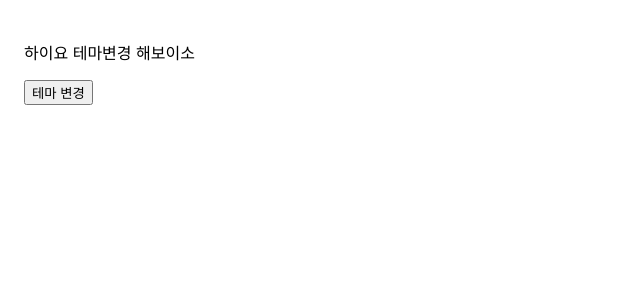
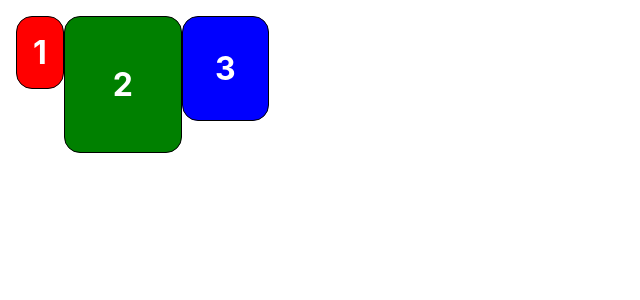
Before and after one commit to drather/react-study, a React (Create React App) app: page / in a window 1280 px wide. Shown: the top 300 px of the page, without its empty margins (0-640 px from the left). Built offline with nearby package versions, Linux system fonts and the light colour scheme.

Commit message:
ch15: styled componenet

```diff
--- a/package.json
+++ b/package.json
@@ -9,6 +9,7 @@
     "react": "^18.2.0",
     "react-dom": "^18.2.0",
     "react-scripts": "5.0.1",
+    "styled-components": "^6.1.8",
     "web-vitals": "^2.1.4"
   },
   "scripts": {
--- /dev/null
+++ b/src/ch15/Block.jsx
@@ -0,0 +1,59 @@
+import styled from "styled-components";
+
+const Wrapper = styled.div`
+    padding: 1rem;
+    display: flex;
+    flex-direction: row;
+    align-items: flex-start;
+    justify-context: flext-start;
+    background-color: lightgery;
+`;
+
+const Block = styled.div`
+    padding: ${(props) => props.padding};
+    border: 1px solid black;
+    border-radius: 1rem;
+    background-color: ${(props) => props.backgroundColor};
+    color: white;
+    font-size: 2rem;
+    font-weight: bold;
+    text-align: center;
+`;
+
+const blockItems = [
+    {
+        label: "1",
+        padding: "1rem",
+        backgroundColor: "red"
+    },
+    {
+        label: "2",
+        padding: "3rem",
+        backgroundColor: "green"
+    },
+    {
+        label: "3",
+        padding: "2rem",
+        backgroundColor: "blue"
+    }
+];
+
+
+function Blocks(props) {
+    return (
+        <Wrapper>
+            {blockItems.map((blockItem) => {
+                return (
+                    <Block
+                        padding={blockItem.padding}
+                        backgroundColor={blockItem.backgroundColor}
+                        >
+                            {blockItem.label}
+                        </Block>
+                );
+            })}
+        </Wrapper>
+    );
+}
+
+export default  Blocks;
--- a/src/index.js
+++ b/src/index.js
@@ -26,7 +26,7 @@
 import ProfileCard from './ch13/ProfileCard';
 import KksCard from './ch13/KksCard';
 import DarkOrLight from './ch14/DarkOrLight';
-
+import Blocks from './ch15/Block';
 
 // ch04
 // setInterval(() => {
@@ -121,9 +121,17 @@
 
 
 //ch14
+// ReactDOM.render(
+//   <React.StrictMode>
+//     <DarkOrLight/>
+//   </React.StrictMode>,
+//   document.getElementById('root')
+// );
+
+//ch15
 ReactDOM.render(
   <React.StrictMode>
-    <DarkOrLight/>
+    <Blocks/>
   </React.StrictMode>,
   document.getElementById('root')
 );
```
Also changed, not shown: 1 other file (tests, documents, lock files or other folders).
